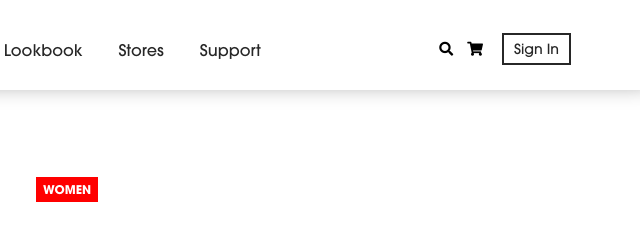
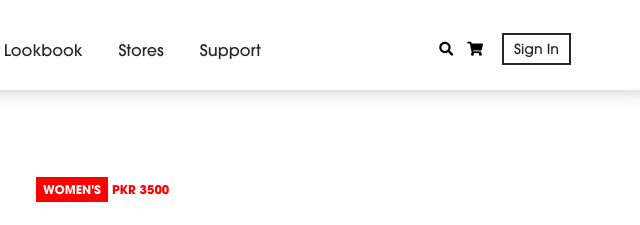
Before and after one commit to Malik-Saifullah/Bebaak, a plain HTML site: page cart.html in a window 1280 px wide. Shown: the top 225 px of the page, 624-1264 px from the left. Drawn offline with Linux system fonts and the light colour scheme.

Commit message:
finish up

```diff
--- a/cart.html
+++ b/cart.html
@@ -68,7 +68,8 @@
                                 <img src="./images/product.png" alt="">
                             </div>
                             <div class="cart-info-box">
-                                <span class="tag">Women</span>
+                                <span class="tag">Women's</span>
+                                <span class="selected-product-price">PKR 3500</span>
                                 <h3 class="cart-item-title">Product name | Women wear Bebaak</h3>
                                 <p class="cart-item-desc">Lorem ipsum dolor sit amet consectetur adipisicing elit. Cumque, consectetur. Provident, fugiat dicta? Sunt ducimus neque, animi dolore delectus sequi voluptas atque iure officiis nostrum ut quis repellendus pariatur veritatis?</p>
                                 <div class="cart-item-stock-code-box">
--- a/scss/main.scss
+++ b/scss/main.scss
@@ -521,6 +521,11 @@
             .cart-info-box{
                 padding-top: 30px;
                 padding-right: 15%;
+                .selected-product-price{
+                    font-size: 12px;
+                    color: red;
+                    @include fontBold;
+                }
                 .detail-size-box{
                     grid-template-columns:1fr 1fr 1fr 1fr;
                     @media (max-width: 992px){
@@ -539,7 +544,7 @@
 }
 
 /*=======================================================
-        product page hero-cart-banner section
+        product page size-chart section
 =======================================================*/
 #size-chart{
     margin: 100px 0;
```
Also changed, not shown: scss/main.css.
